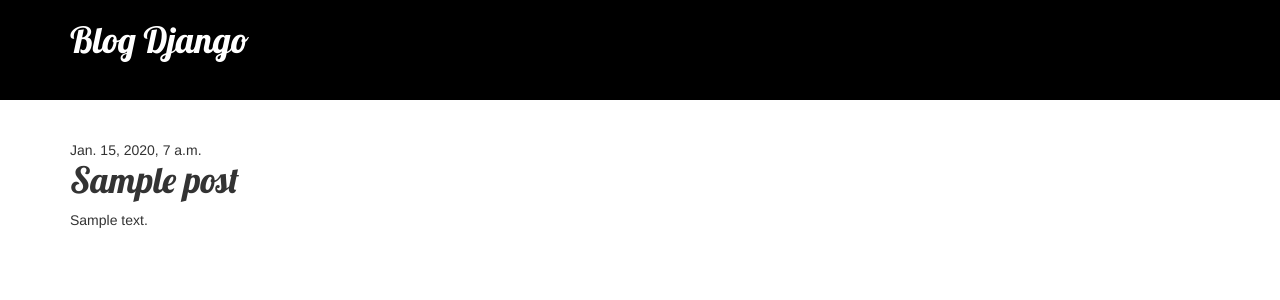
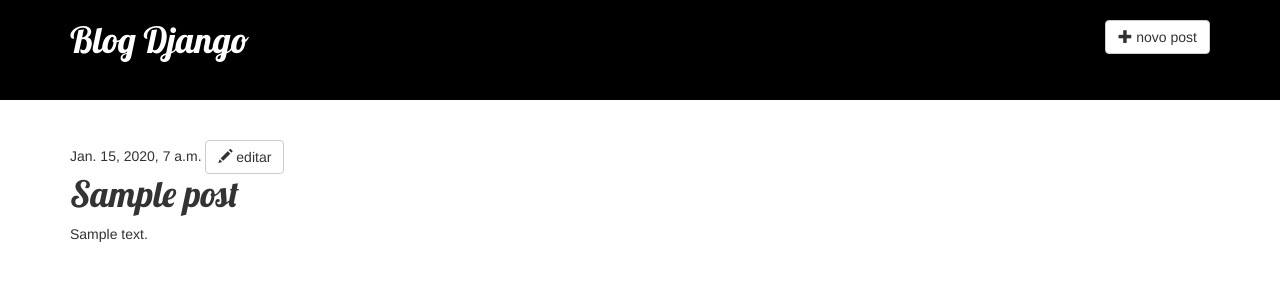
Before and after one commit to brazleonardo/blog_django, a Django app: page /post/1/ in a window 1280 px wide. Shown: the top 300 px of the page. Run offline with Django 3.2, Linux system fonts and the light colour scheme; tables that the repository leaves empty hold one stand-in row (values such as "Sample post"); some libraries are stand-ins or nearby versions.

Commit message:
add views create/edit post blog

```diff
--- a/mysite/blog/static/css/blog.css
+++ b/mysite/blog/static/css/blog.css
@@ -1,7 +1,7 @@
 h1 {font-family: 'Lobster', cursive;}
 h1 a:focus {border: 0; outline: none;}
-#wrap_heading {height: 100px; background-color: #000; margin-bottom: 40px;}
-#wrap_heading h1 {margin: 20px 0 0;}
+#wrap_heading {height: 100px; padding: 20px 0; background-color: #000; margin-bottom: 40px;}
+#wrap_heading h1 {margin: 0}
 #wrap_heading h1 a {color: #fff;}
 #wrap_heading h1 a:hover {text-decoration: none;}
 #wrap_content h1 {margin: 0;}
--- a/mysite/blog/templates/blog/base.html
+++ b/mysite/blog/templates/blog/base.html
@@ -11,7 +11,8 @@
 <body>
    <section id="wrap_heading">
        <div class="container">
-       		<h1><a href="/">Blog Django</a></h1>
+       		<h1 class="pull-left"><a href="/">Blog Django</a></h1>
+       		<a href="{% url 'blog.views.post_new' %}" class="btn btn-default pull-right"><span class="glyphicon glyphicon-plus"></span> novo post</a>
    		</div>
    </section>
 
--- a/mysite/blog/templates/blog/post_detail.html
+++ b/mysite/blog/templates/blog/post_detail.html
@@ -1,13 +1,12 @@
 {% extends 'blog/base.html' %}
 
 {% block content %}
-    <article class="post">
-        {% if post.published_date %}
-            <div class="date">
-                {{ post.published_date }}
-            </div>
-        {% endif %}
-        <h1>{{ post.title }}</h1>
-        <p>{{ post.text|linebreaks }}</p>
-    </article>
+    <div class="date">
+    {% if post.published_date %}
+        {{ post.published_date }}
+    {% endif %}
+    <a class="btn btn-default" href="{% url 'post_edit' pk=post.pk %}"><span class="glyphicon glyphicon-pencil"></span> editar</a>
+    </div>
+    <h1>{{ post.title }}</h1>
+    <p>{{ post.text|linebreaks }}</p>
 {% endblock %}
--- a/mysite/blog/urls.py
+++ b/mysite/blog/urls.py
@@ -4,4 +4,6 @@ from . import views
 urlpatterns = [
     url(r'^$', views.post_list),
     url(r'^post/(?P<pk>[0-9]+)/$', views.post_detail),
+    url(r'^post/new/$', views.post_new, name='post_new'),
+    url(r'^post/(?P<pk>[0-9]+)/edit/$', views.post_edit, name='post_edit'),
 ]
--- a/mysite/blog/views.py
+++ b/mysite/blog/views.py
@@ -1,6 +1,8 @@
 from django.shortcuts import render, get_object_or_404
 from django.utils import timezone
 from .models import Post
+from .forms import PostForm
+from django.shortcuts import redirect
 
 def post_list(request):
     posts = Post.objects.all().order_by('-created_date')
@@ -9,3 +11,28 @@ def post_list(request):
 def post_detail(request, pk):
     post = get_object_or_404(Post, pk=pk)
     return render(request, 'blog/post_detail.html', {'post': post})
+
+def post_new(request):
+    if request.method == "POST":
+        form = PostForm(request.POST)
+        if form.is_valid():
+            post = form.save(commit=False)
+            post.author = request.user
+            post.save()
+            return redirect('blog.views.post_detail', pk=post.pk)
+    else:
+        form = PostForm()
+    return render(request, 'blog/post_edit.html', {'form': form})
+
+def post_edit(request, pk):
+    post = get_object_or_404(Post, pk=pk)
+    if request.method == "POST":
+        form = PostForm(request.POST, instance=post)
+        if form.is_valid():
+            post = form.save(commit=False)
+            post.author = request.user
+            post.save()
+            return redirect('blog.views.post_detail', pk=post.pk)
+    else:
+        form = PostForm(instance=post)
+    return render(request, 'blog/post_edit.html', {'form': form})
```
Also changed, not shown: mysite/blog/forms.py (added, +8 -0 lines), mysite/blog/templates/blog/post_edit.html (added, +9 -0 lines).
